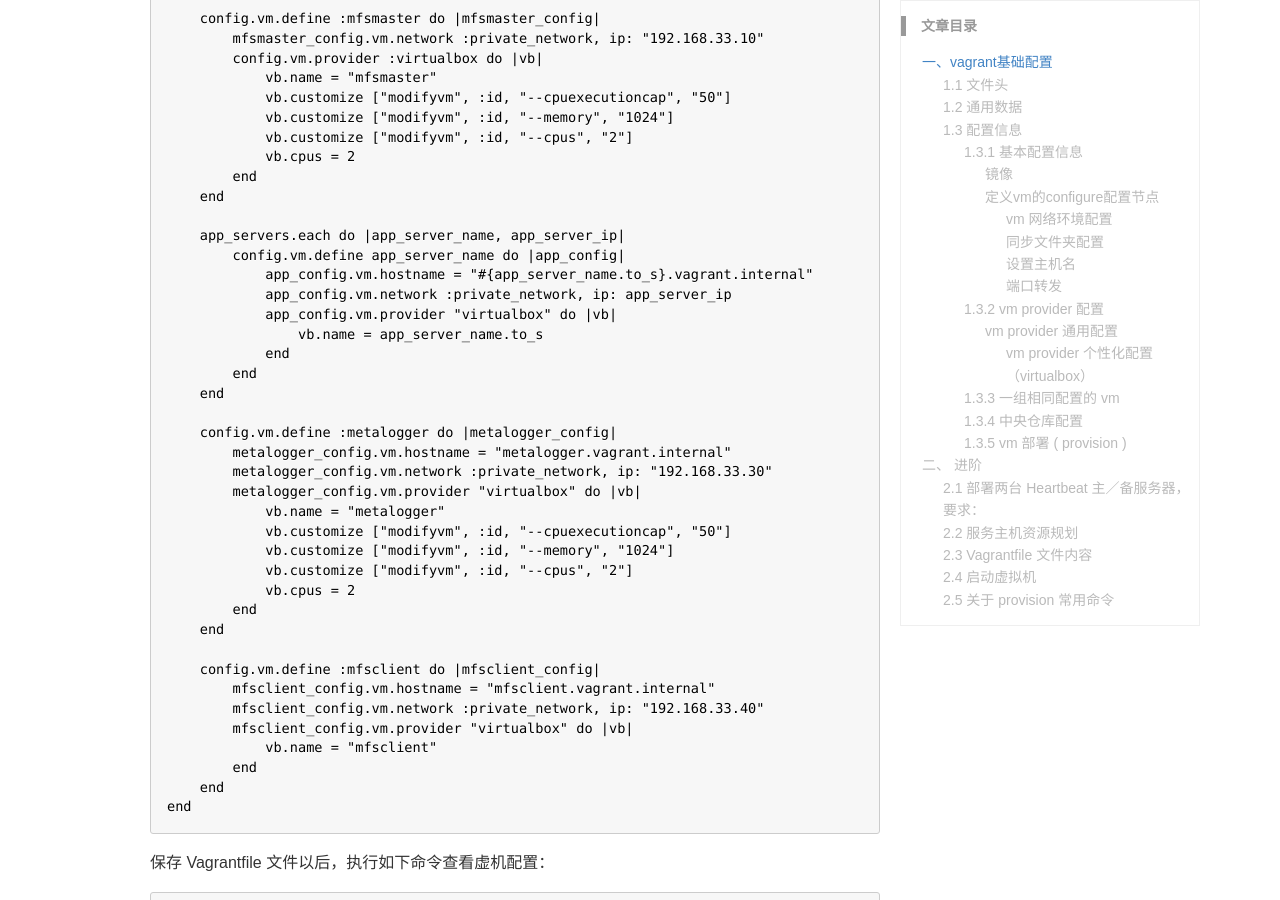
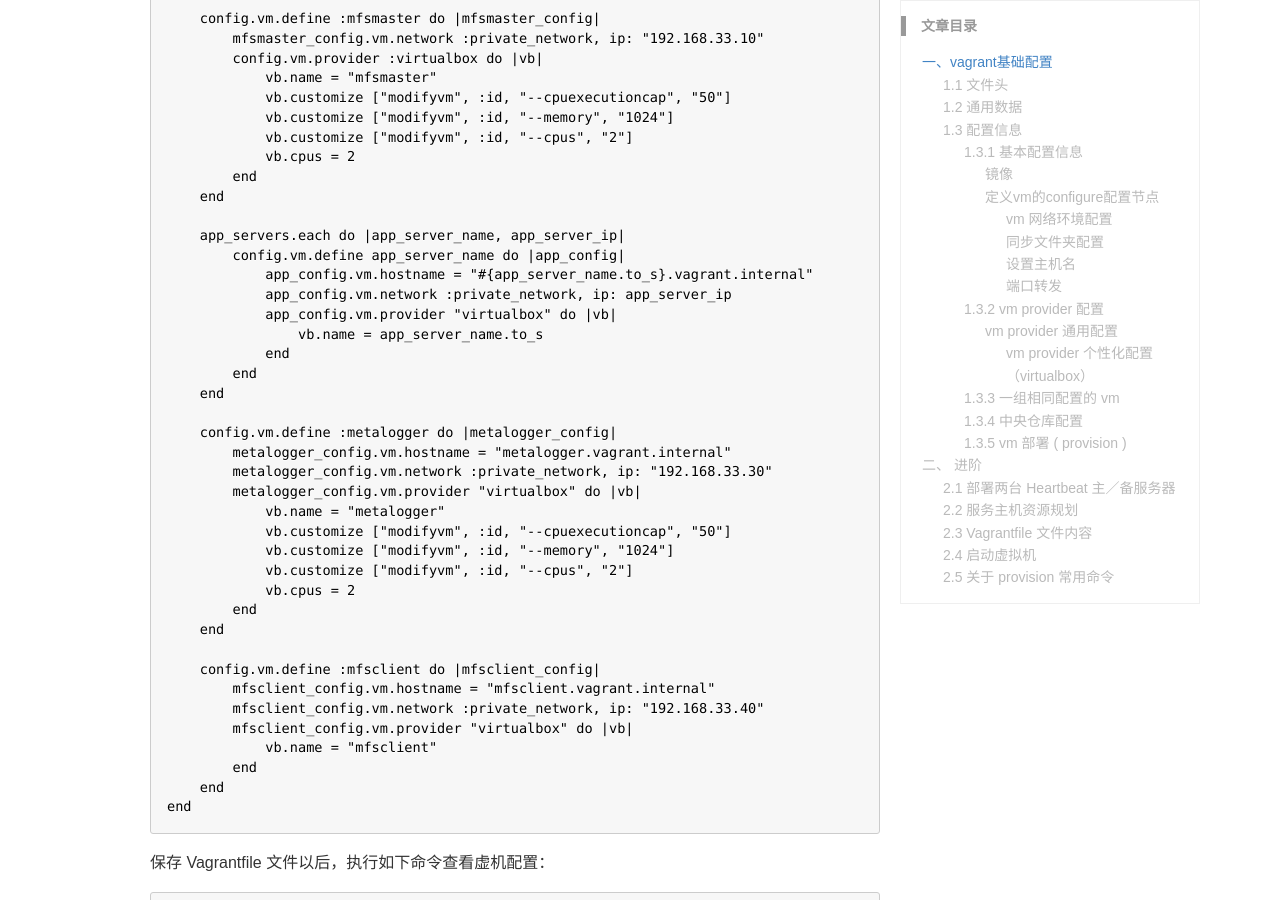
Before and after one commit to outmanzzq/outmanzzq.github.io, a Jekyll site: the page built from _posts/2018-01-16-vagrant-vagrantfile.md, in a window 1280 px wide and 900 px high, scrolled down 579 px. Built offline with Jekyll 4.4.1, drawn with Linux system fonts in a browser that asks for light colours; comment, search, counter and statistics services are not loaded; some of the changed text lies outside the part shown.

Commit message:
update vagrantfile post

```diff
--- a/_posts/2018-01-16-vagrant-vagrantfile.md
+++ b/_posts/2018-01-16-vagrant-vagrantfile.md
@@ -335,7 +335,9 @@ SHELL
 
 # 二、 进阶
 
-## 2.1 部署两台 Heartbeat 主／备服务器，要求：
+## 2.1 部署两台 Heartbeat 主／备服务器
+
+**要求**：
 
 - 操作系统： CentOS 6.6 x64
 - 主机创建完成后同步设置预定义网卡（ IP、VIP ）
```
Also changed, not shown: other parts of _posts/2018-01-16-vagrant-vagrantfile.md (+1 -1 lines).
